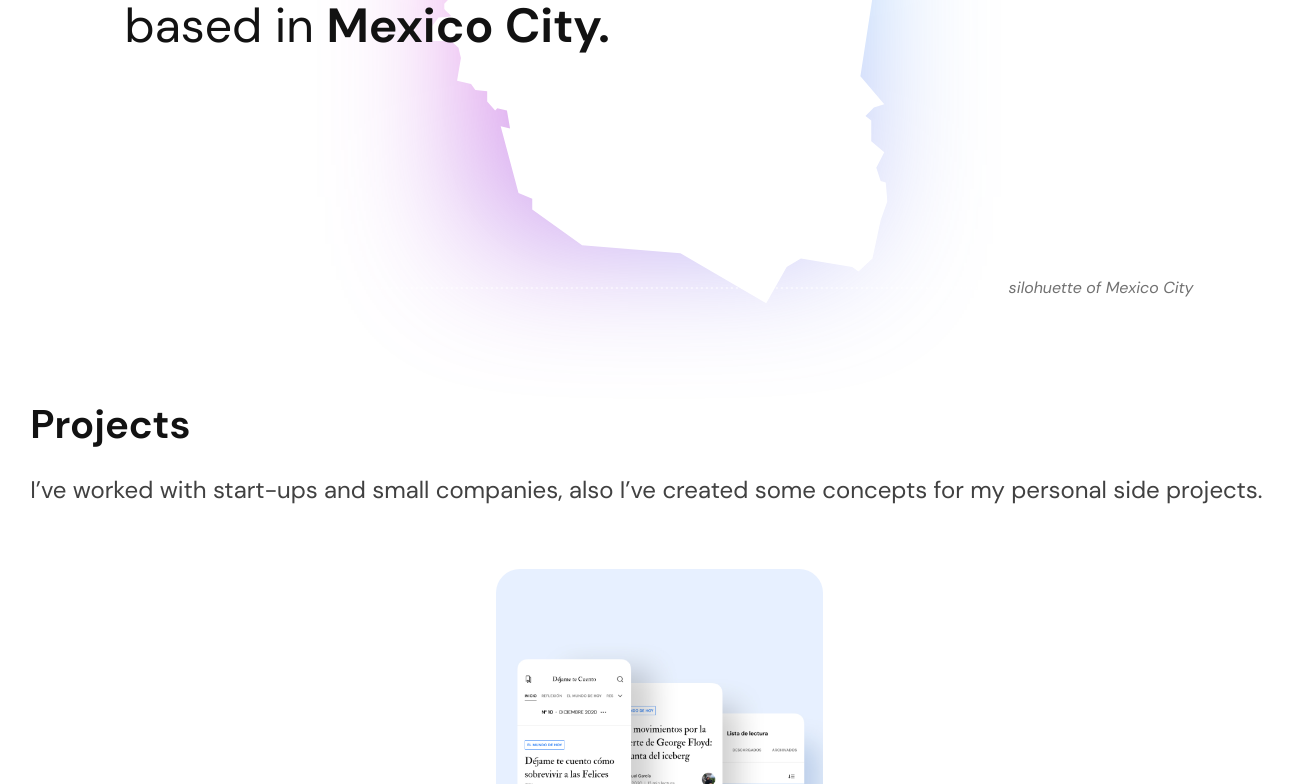
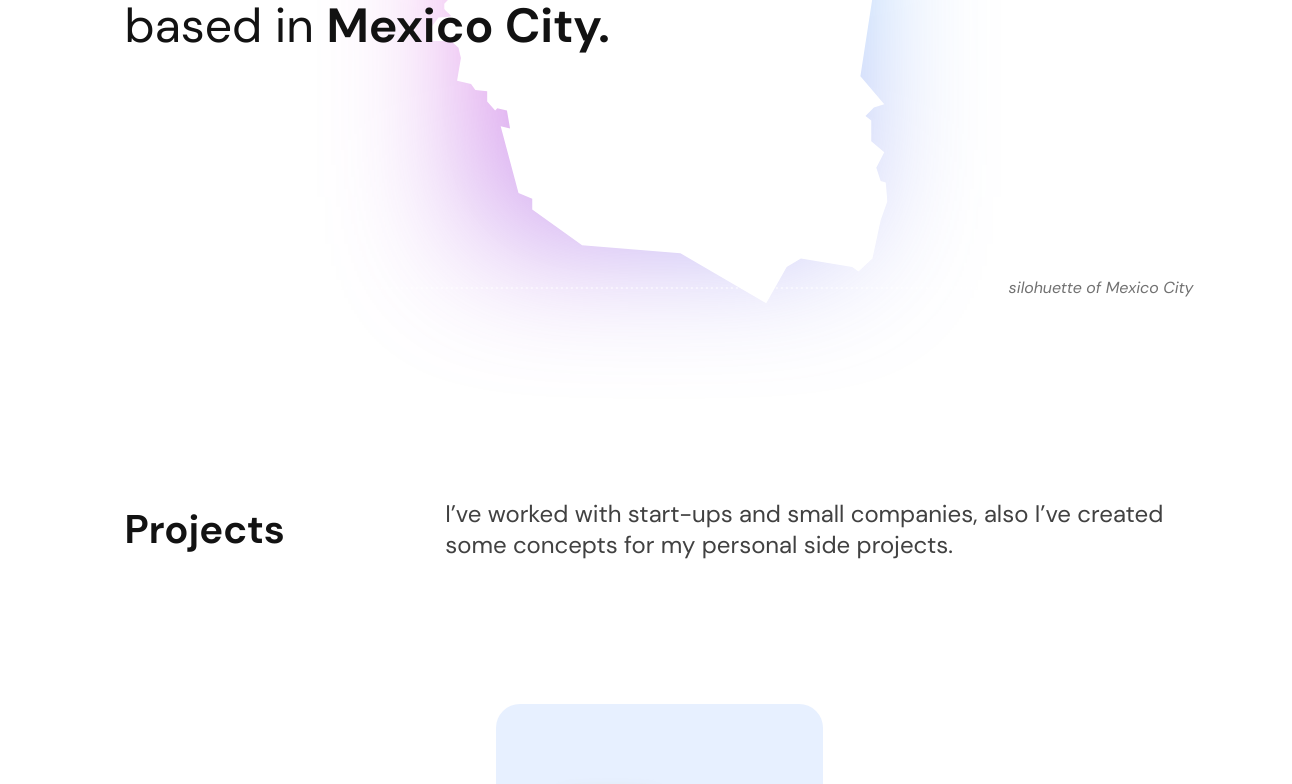
Before and after one commit to fabrizziomoncada/fabrizziomoncada.com, a Next.js app: page / in a window 1536 px wide. Shown: the part 406-1190 px from the top of the page, without its empty margins (109-1401 px from the left). Built offline with nearby package versions, Linux system fonts and the light colour scheme.

Commit message:
Add section desktop styles

```diff
--- a/components/common/Section/Section.module.css
+++ b/components/common/Section/Section.module.css
@@ -11,3 +11,18 @@
   font-size: var(--text-lg);
   color: var(--text-secondary);
 }
+
+@media screen and (min-width: 1440px) {
+  .subhead {
+    display: flex;
+    align-items: center;
+    width: 85%;
+    margin: 5rem auto;
+  }
+  .title {
+    flex: 0 0 30%;
+  }
+  .description {
+    flex: 0 0 1;
+  }
+}
--- a/components/common/Section/Section.tsx
+++ b/components/common/Section/Section.tsx
@@ -9,8 +9,10 @@ type Props = {
 const Section = ({ title, description, children }: Props) => {
   return (
     <section className={s.root}>
-      <h2 className={s.title}>{title}</h2>
-      <p className={s.description}>{description}</p>
+      <div className={s.subhead}>
+        <h2 className={s.title}>{title}</h2>
+        <p className={s.description}>{description}</p>
+      </div>
       {children}
     </section>
   )
```
